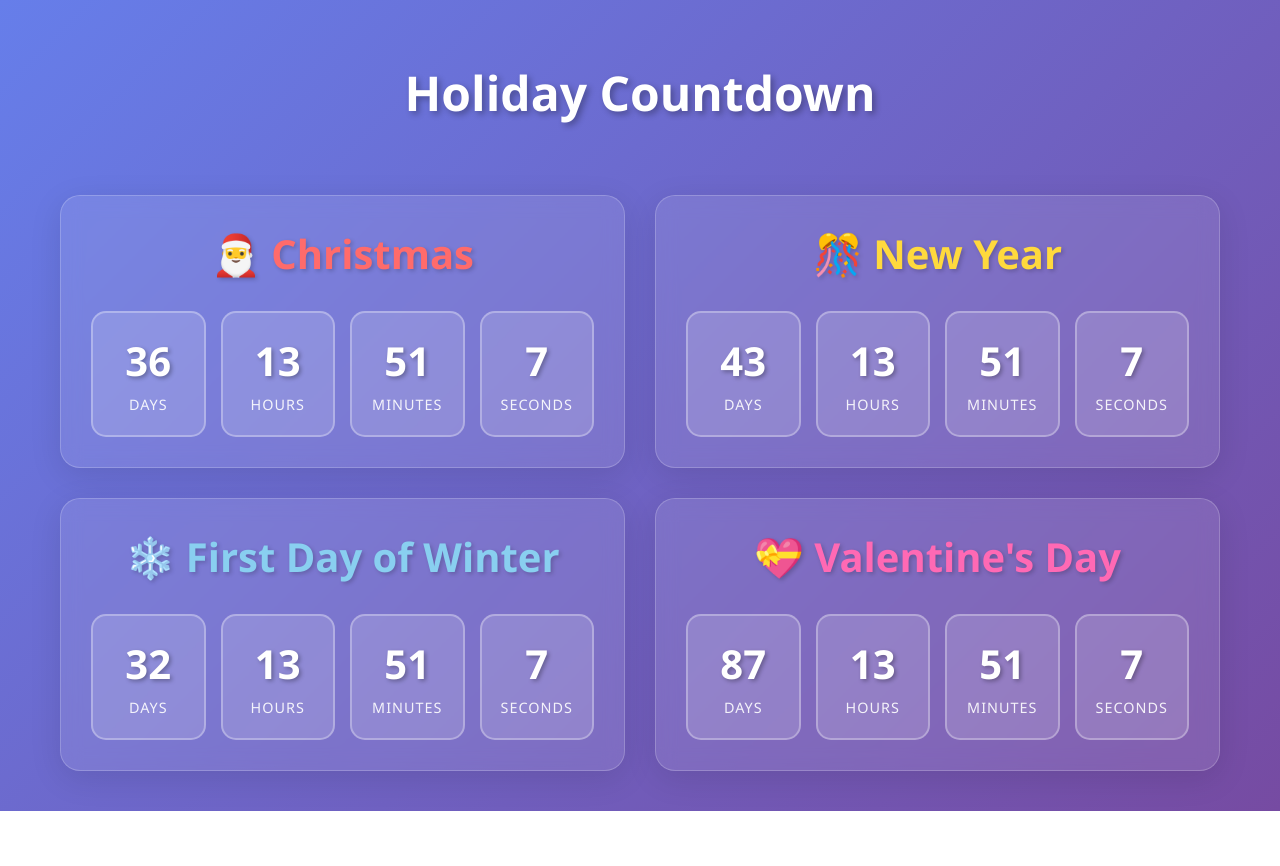
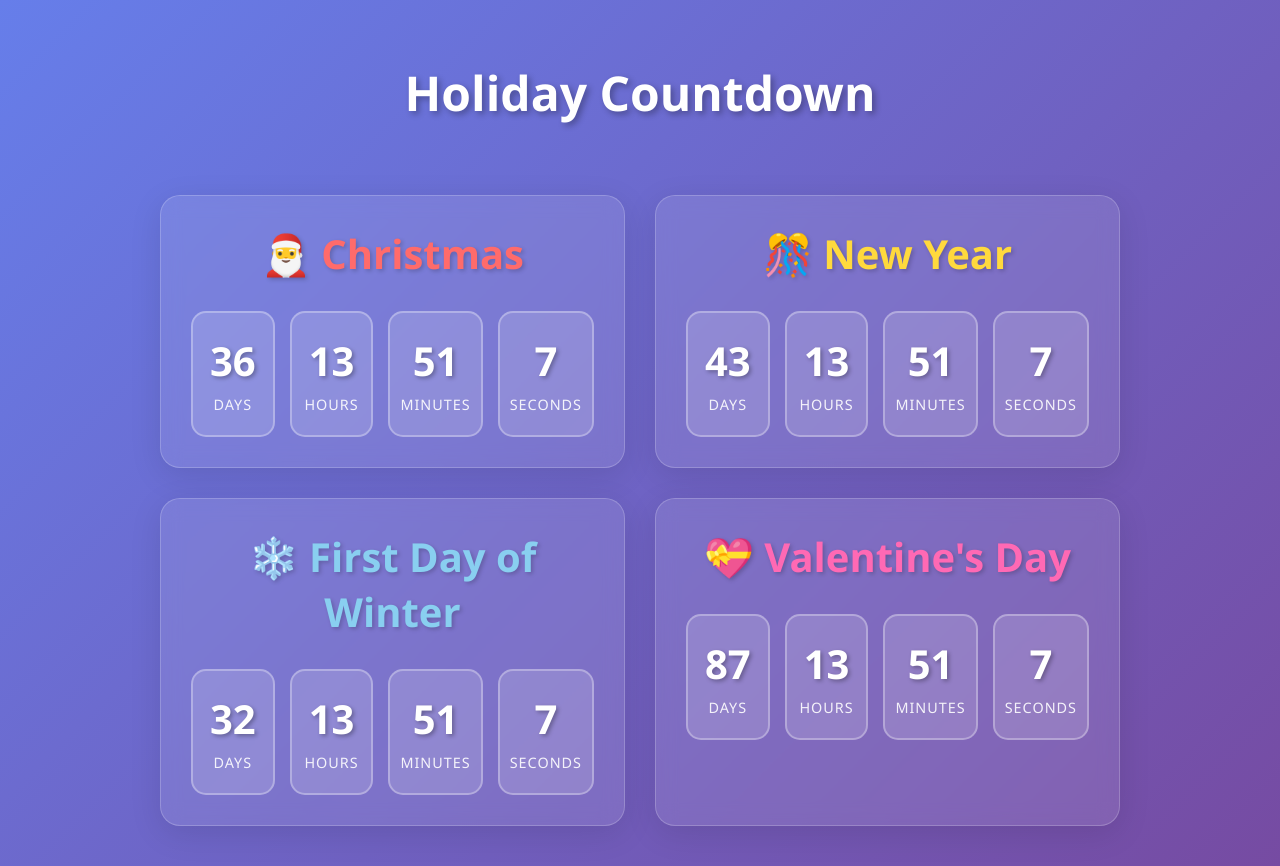
Before and after one commit to Sid3Eff3ct/countdown, a plain HTML site: page index.html in a window 1280 px wide. Before the commit the page ends 811 px from the top, so only its background shows below. Drawn offline with Linux system fonts and the light colour scheme.

Commit message:
Refactor CSS for improved styling and layout

```diff
--- a/style.css
+++ b/style.css
@@ -25,7 +25,7 @@ header h1 {
 }
 
 .countdown-container {
-  max-width: 1200px;
+  max-width: 1000px;
   margin: 0 auto;
   display: grid;
   grid-template-columns: repeat(2, 1fr);
```
